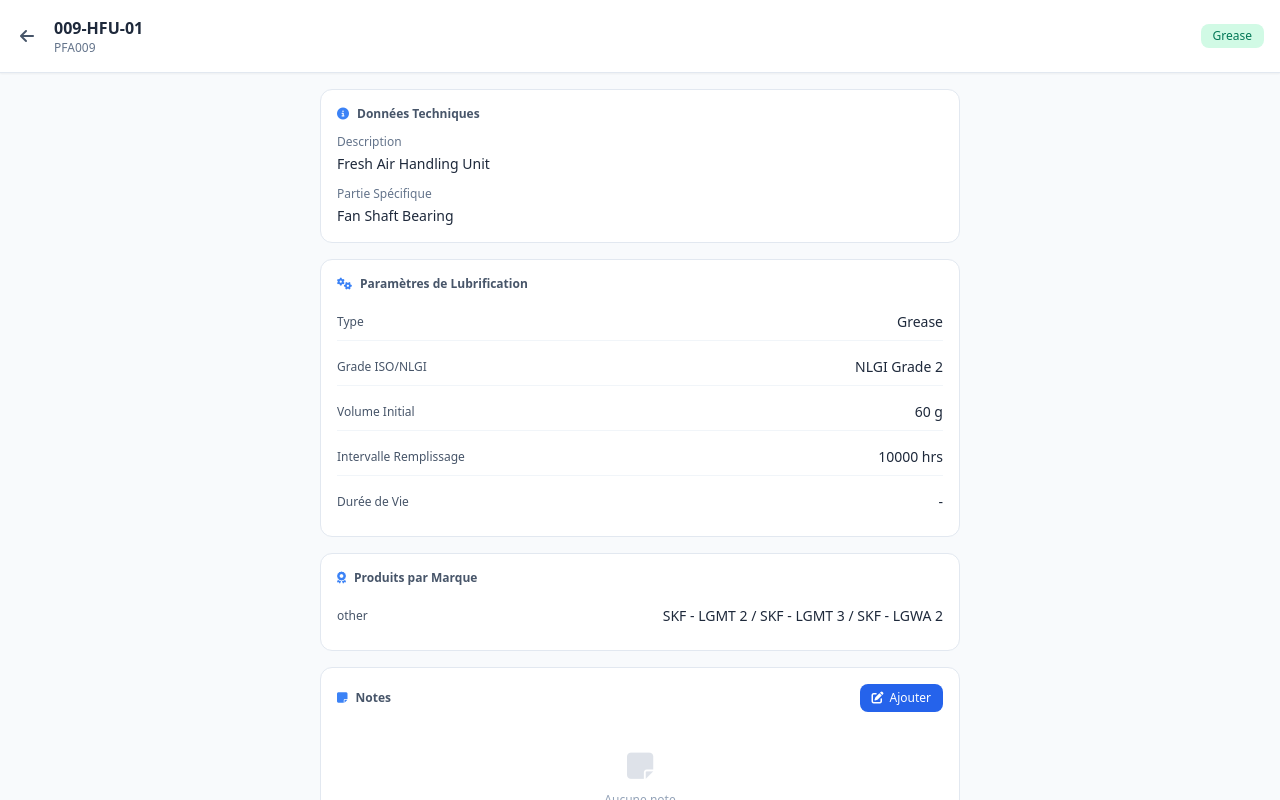
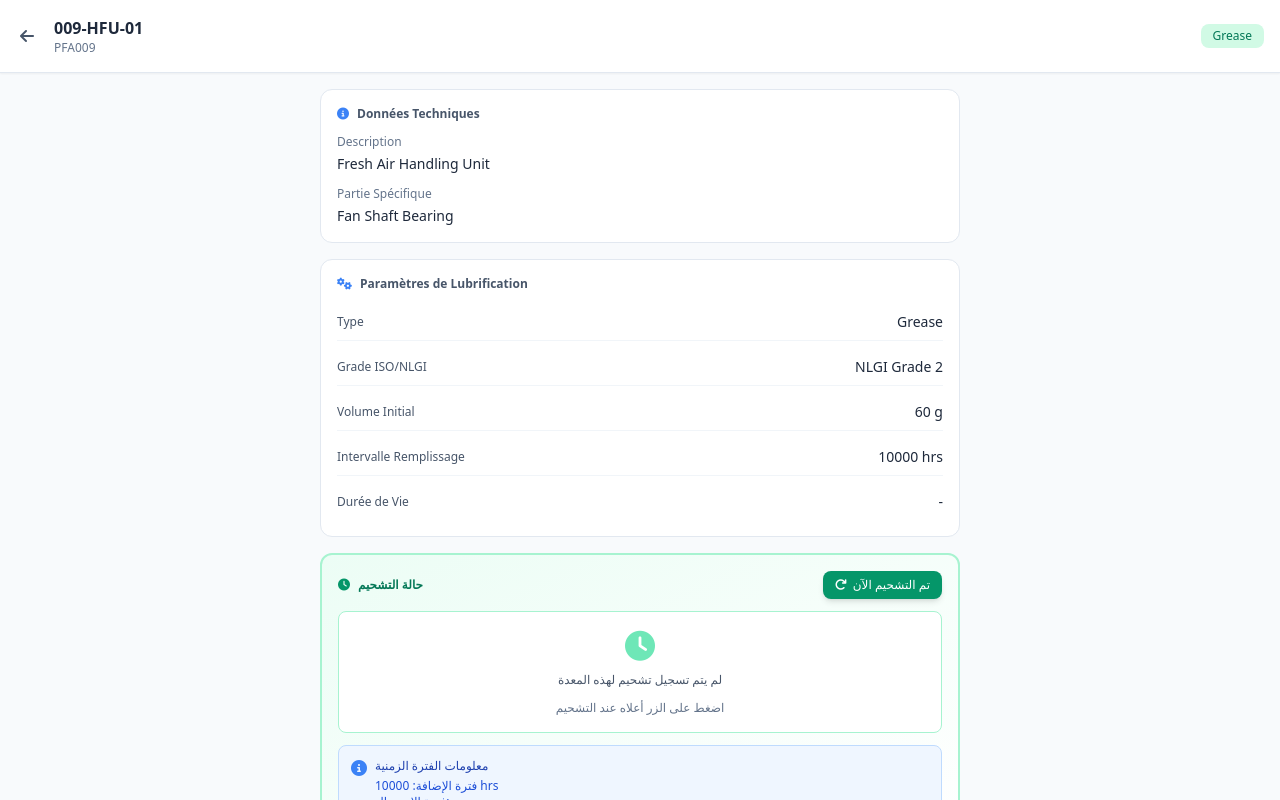
Before and after one commit to mhsoft2026-png/petrofac-lubrication, a React (Vite) app: page / in a window 1280 px wide. Both pictures are taken after a click on the element 640 px from the left and 443 px from the top of the page. Built offline with nearby package versions, Linux system fonts and the light colour scheme.

Commit message:
إضافة نظام إعادة حساب الوقت للتشحيم - زر لتسجيل التشحيم وعرض الوقت المتبقي

```diff
--- a/App.tsx
+++ b/App.tsx
@@ -133,6 +133,8 @@ const EquipmentCard: React.FC<{ equipment: EquipmentData; onClick: (eq: Equipmen
 const DetailView: React.FC<{ equipment: EquipmentData; onClose: () => void }> = ({ equipment, onClose }) => {
   const [notes, setNotes] = React.useState<string>('');
   const [isEditing, setIsEditing] = React.useState(false);
+  const [lastLubricationDate, setLastLubricationDate] = React.useState<string | null>(null);
+  const [timeRemaining, setTimeRemaining] = React.useState<string>('');
   const textareaRef = React.useRef<HTMLTextAreaElement>(null);
 
   React.useEffect(() => {
@@ -140,7 +142,63 @@ const DetailView: React.FC<{ equipment: EquipmentData; onClose: () => void }> =
     if (savedNotes) {
       setNotes(savedNotes);
     }
+
+    const savedDate = localStorage.getItem(`equipment-lubrication-${equipment.id}`);
+    if (savedDate) {
+      setLastLubricationDate(savedDate);
+    }
   }, [equipment.id]);
+
+  // Calculate time remaining
+  React.useEffect(() => {
+    if (lastLubricationDate) {
+      const calculateTimeRemaining = () => {
+        const lastDate = new Date(lastLubricationDate);
+        const now = new Date();
+        const diffMs = now.getTime() - lastDate.getTime();
+        const diffDays = Math.floor(diffMs / (1000 * 60 * 60 * 24));
+        const diffHours = Math.floor((diffMs % (1000 * 60 * 60 * 24)) / (1000 * 60 * 60));
+
+        // Parse interval (e.g., "3 months", "500 hours", "1 year")
+        const interval = equipment.topUpInterval || equipment.replacementInterval || '';
+        const intervalMatch = interval.match(/(\d+)\s*(day|days|hour|hours|month|months|year|years|week|weeks)/i);
+
+        if (intervalMatch) {
+          const value = parseInt(intervalMatch[1]);
+          const unit = intervalMatch[2].toLowerCase();
+
+          let totalDays = 0;
+          if (unit.includes('day')) totalDays = value;
+          else if (unit.includes('week')) totalDays = value * 7;
+          else if (unit.includes('month')) totalDays = value * 30;
+          else if (unit.includes('year')) totalDays = value * 365;
+          else if (unit.includes('hour')) totalDays = value / 24;
+
+          const remainingDays = totalDays - diffDays;
+
+          if (remainingDays > 0) {
+            if (remainingDays > 30) {
+              const months = Math.floor(remainingDays / 30);
+              const days = remainingDays % 30;
+              setTimeRemaining(`${months} شهر و ${days} يوم`);
+            } else {
+              setTimeRemaining(`${remainingDays} يوم`);
+            }
+          } else {
+            setTimeRemaining('متأخر! يحتاج تشحيم');
+          }
+        } else {
+          setTimeRemaining(`${diffDays} يوم منذ آخر تشحيم`);
+        }
+      };
+
+      calculateTimeRemaining();
+      const interval = setInterval(calculateTimeRemaining, 60000); // Update every minute
+      return () => clearInterval(interval);
+    } else {
+      setTimeRemaining('لم يتم التشحيم بعد');
+    }
+  }, [lastLubricationDate, equipment.topUpInterval, equipment.replacementInterval]);
 
   // Focus textarea when editing mode is activated
   React.useEffect(() => {
@@ -157,6 +215,12 @@ const DetailView: React.FC<{ equipment: EquipmentData; onClose: () => void }> =
   const saveNotes = () => {
     localStorage.setItem(`equipment-note-${equipment.id}`, notes);
     setIsEditing(false);
+  };
+
+  const resetLubricationTimer = () => {
+    const now = new Date().toISOString();
+    localStorage.setItem(`equipment-lubrication-${equipment.id}`, now);
+    setLastLubricationDate(now);
   };
 
   return (
@@ -216,6 +280,77 @@ const DetailView: React.FC<{ equipment: EquipmentData; onClose: () => void }> =
                 <span className="text-sm font-medium text-slate-800">{item.val}</span>
               </div>
             ))}
+          </div>
+        </section>
+
+        {/* Lubrication Timer Section */}
+        <section className="bg-gradient-to-br from-emerald-50 to-white p-4 rounded-xl border-2 border-emerald-200">
+          <div className="flex items-center justify-between mb-3">
+            <h4 className="text-xs font-semibold text-emerald-700 flex items-center gap-2">
+              <i className="fas fa-clock text-emerald-600"></i>
+              حالة التشحيم
+            </h4>
+            <button
+              onClick={resetLubricationTimer}
+              className="px-3 py-1.5 bg-emerald-600 text-white rounded-lg text-xs font-medium hover:bg-emerald-700 transition-all flex items-center gap-1.5 shadow-md"
+            >
+              <i className="fas fa-redo"></i>
+              تم التشحيم الآن
+            </button>
+          </div>
+
+          <div className="space-y-3">
+            {lastLubricationDate && (
+              <div className="bg-white p-3 rounded-lg border border-emerald-200">
+                <div className="flex items-center justify-between mb-2">
+                  <span className="text-xs text-slate-600">آخر تشحيم</span>
+                  <span className="text-xs font-medium text-slate-800">
+                    {new Date(lastLubricationDate).toLocaleDateString('ar-DZ', {
+                      year: 'numeric',
+                      month: 'long',
+                      day: 'numeric',
+                      hour: '2-digit',
+                      minute: '2-digit'
+                    })}
+                  </span>
+                </div>
+                <div className="flex items-center justify-between">
+                  <span className="text-xs text-slate-600">الوقت المتبقي</span>
+                  <span className={`text-sm font-bold ${
+                    timeRemaining.includes('متأخر')
+                      ? 'text-red-600'
+                      : timeRemaining.includes('يوم') && parseInt(timeRemaining) < 7
+                      ? 'text-orange-600'
+                      : 'text-emerald-600'
+                  }`}>
+                    {timeRemaining}
+                  </span>
+                </div>
+              </div>
+            )}
+
+            {!lastLubricationDate && (
+              <div className="text-center py-4 bg-white rounded-lg border border-emerald-200">
+                <i className="fas fa-clock text-3xl text-emerald-300 mb-2"></i>
+                <p className="text-xs text-slate-600 mb-3">لم يتم تسجيل تشحيم لهذه المعدة</p>
+                <p className="text-xs text-slate-500">اضغط على الزر أعلاه عند التشحيم</p>
+              </div>
+            )}
+
+            <div className="bg-blue-50 p-3 rounded-lg border border-blue-200">
+              <div className="flex items-start gap-2">
+                <i className="fas fa-info-circle text-blue-500 mt-0.5"></i>
+                <div className="flex-1">
+                  <p className="text-xs text-blue-800 font-medium mb-1">معلومات الفترة الزمنية</p>
+                  <p className="text-xs text-blue-700">
+                    <span className="font-medium">فترة الإضافة:</span> {equipment.topUpInterval}
+                  </p>
+                  <p className="text-xs text-blue-700">
+                    <span className="font-medium">فترة الاستبدال:</span> {equipment.replacementInterval}
+                  </p>
+                </div>
+              </div>
+            </div>
           </div>
         </section>
 
```
